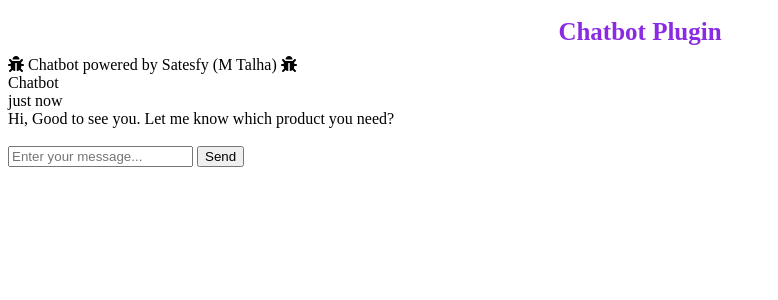
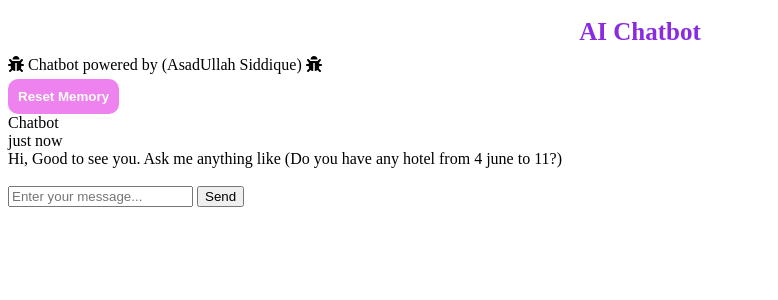
Before and after one commit to Azharuet09/bot, a Flask app: page / in a window 1280 px wide. Shown: the top 300 px of the page, without its empty margins (0-778 px from the left). Run offline with Flask 3, Linux system fonts and the light colour scheme; some libraries are stand-ins or nearby versions; grey boxes are pictures that could not be loaded.

Commit message:
Update index.html

```diff
--- a/templates/index.html
+++ b/templates/index.html
@@ -22,19 +22,19 @@
         alt=""> -->
         <span
         style="font-size: 25px; font-weight: bold; color: blueviolet; margin-bottom: 10px; margin-top: 10px;"
-        >Chatbot Plugin</span>
+        >AI Chatbot</span>
     </div>
     <header class="msger-header">
       <div class="msger-header-title">
         <!-- <i class="fas fa-bug"></i> Travel Chatbot powered by Satesfy (M Talha) <i class="fas fa-bug"></i> -->
-        <i class="fas fa-bug"></i> Chatbot powered by Satesfy (M Talha) <i class="fas fa-bug"></i>
-        <!-- <form type="submit" class="reset-memory-btn">
+        <i class="fas fa-bug"></i> Chatbot powered by (AsadUllah Siddique) <i class="fas fa-bug"></i>
+        <form type="submit" class="reset-memory-btn">
           <button
             style="padding: 10px; border-radius: 10px; background-color: violet; color: white; font-weight: bold; border: none; cursor: pointer; margin-top: 5px;"
           >
             Reset Memory
           </button>
-        </form> -->
+        </form>
       </div>
     </header>
     <main class="msger-chat">
@@ -46,7 +46,7 @@
             <div class="msg-info-time">just now</div>
           </div>
           <div class="msg-text">
-            Hi, Good to see you. Let me know which product you need?<br>
+            Hi, Good to see you. Ask me anything like (Do you have any hotel from 4 june to 11?)<br>
             <br>
           </div>
         </div>
@@ -80,7 +80,9 @@
 
     msgerForm.addEventListener("submit", event => {
       event.preventDefault();
+
       const msgText = msgerInput.value;
+      console.log("msgText", msgText)
       if (!msgText) return;
       appendMessage(PERSON_NAME, PERSON_IMG, "right", msgText);
       msgerInput.value = "";
@@ -106,8 +108,8 @@
     function botResponse(rawText) {
       // Bot Response
       $.get("/chat", { msg: rawText }).done(function (data) {
-        // console.log(rawText);
-        // console.log(data);
+        console.log(rawText);
+        console.log(data);
         const msgText = data;
         appendMessage(BOT_NAME, BOT_IMG, "left", msgText);
       });
```
